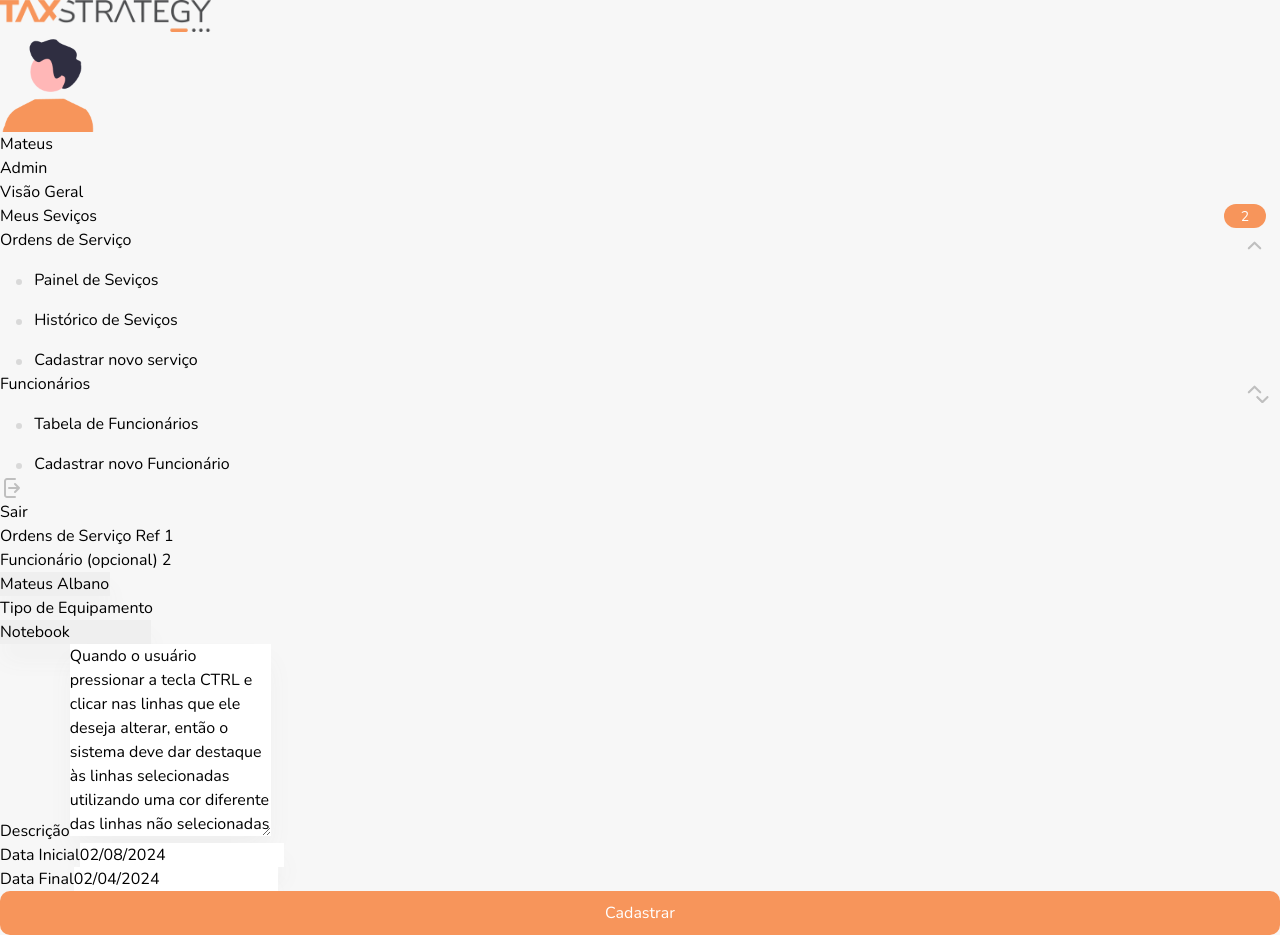
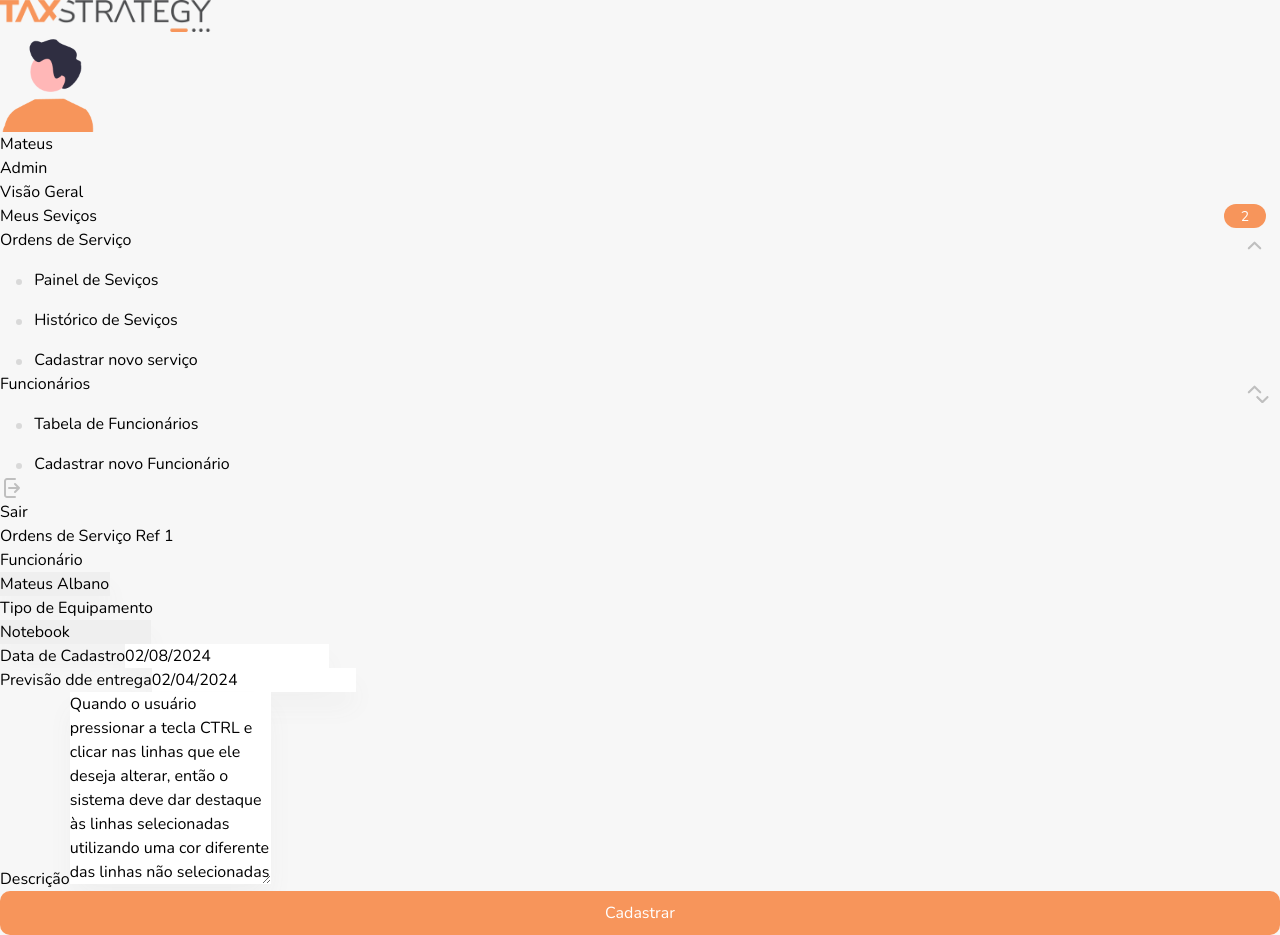
Before and after one commit to mateus-lopes/desafio-taxstrategy, an Angular app: page /services/edit/1 in a window 1280 px wide. Built offline with nearby package versions, Linux system fonts and the light colour scheme.

Commit message:
feat: :construction: update services module

```diff
--- a/src/app/app.routes.ts
+++ b/src/app/app.routes.ts
@@ -39,6 +39,10 @@ export const routes: Routes = [
         component: ServicesReportsComponent
     },
     {
+        path: 'services/reports/:id',
+        component: ServicesEditComponent
+    },
+    {
         path: 'not-found',
         component: NotFoundComponent
     },
--- a/src/app/components/add-service-form/add-service-form.component.html
+++ b/src/app/components/add-service-form/add-service-form.component.html
@@ -18,7 +18,8 @@
             </span>
         </div>
     </div>
-    <div class="flex flex-col gap-3 mb-5">
+    <div class="flex gap-8">
+        <div class="w-1/2 flex flex-col gap-3 mb-5">
             <label for="equipmentType">Tipo de Equipamento</label>
             <div class="relative inline-block">
                 <select class="w-full px-6 py-3 rounded-xl" id="equipmentType" formControlName="equipmentType">
@@ -39,20 +40,16 @@
                 </span>
             </div>
         </div>
+        <div class="w-1/2 flex flex-col gap-3 mb-5">
+            <label for="finalDate">Previsão de entrega</label>
+            <input class="px-6 py-3 rounded-xl" type="text" formControlName="finalDate"
+                (input)="applyDateMask($event, 'finalDate')" placeholder="DD/MM/YYYY" />
+        </div>
+    </div>
     <div class="flex flex-col gap-3 mb-5">
         <label for="description">Descrição</label>
-        <textarea class="px-6 py-3 rounded-xl" id="description" rows="5" placeholder="Escreva aqui..."
+        <textarea class="px-6 py-3 rounded-xl" id="description" rows="7" placeholder="Escreva aqui..."
             formControlName="description"></textarea>
-    </div>
-    <div class="flex flex-col gap-3 mb-5">
-        <label for="initialDate">Data Inicial</label>
-        <input class="px-6 py-3 rounded-xl" id="initialDate" (input)="applyDateMask($event, 'initialDate')"
-            placeholder="DD/MM/YYYY" formControlName="initialDate" />
-    </div>
-    <div class="flex flex-col gap-3 mb-5">
-        <label for="finalDate">Data Final</label>
-        <input class="px-6 py-3 rounded-xl" type="text" formControlName="finalDate"
-            (input)="applyDateMask($event, 'finalDate')" placeholder="DD/MM/YYYY" />
     </div>
     <div>
         <app-btn text="Cadastrar" (click)="submit()" [disabled]="!addForm.valid" [loading]="loading()" />
--- a/src/app/components/add-service-form/add-service-form.component.ts
+++ b/src/app/components/add-service-form/add-service-form.component.ts
@@ -32,12 +32,14 @@ export class AddServiceFormComponent {
     this.addForm.get(id_input)?.setValue(value);
   }
 
+  currentDate = new Date().toLocaleDateString('pt-BR', { day: '2-digit', month: '2-digit', year: 'numeric' });
+
   constructor() {
     this.addForm = new FormGroup({
       equipmentType: new FormControl('', [Validators.required]),
       description: new FormControl('', [Validators.required]),
-      initialDate: new FormControl('', [Validators.required, Validators.pattern('^(0[1-9]|[12][0-9]|3[01])/(0[1-9]|1[0-2])/[0-9]{4}$')]),
-      finalDate: new FormControl('', [Validators.required, Validators.pattern('^(0[1-9]|[12][0-9]|3[01])/(0[1-9]|1[0-2])/[0-9]{4}$')]),
+      initialDate: new FormControl(this.currentDate, [Validators.required]),
+      finalDate: new FormControl('', [Validators.required]),
       employee: new FormControl('', []),
     });
   }
--- a/src/app/components/edit-service-form/edit-service-form.component.html
+++ b/src/app/components/edit-service-form/edit-service-form.component.html
@@ -1,8 +1,9 @@
 <form [formGroup]="addForm">
-    <div class="flex flex-col gap-3 mb-5">
-        <label for="employee">Funcionário (opcional) 2</label>
+    <div class="flex gap-8">
+        <div class="w-2/3 flex flex-col gap-3 mb-5">
+            <label for="employee">Funcionário</label>
             <div class="relative inline-block">
-            <select class="w-full px-6 py-3 rounded-xl" id="employee" formControlName="employee">
+                <select [ariaReadOnly]="'Finalizado' === service.status" class="w-full px-6 py-3 rounded-xl" id="employee" formControlName="employee">
                     <option value="joao" [selected]="'Joao Gustavo' === service.employee">Joao Gustavo</option>
                     <option value="mateus" [selected]="'Mateus Albano' === service.employee">Mateus Albano</option>
                     <option value="jonatas" [selected]="'Jonatas Lopes' === service.employee">Jonatas Lopes</option>
@@ -16,7 +17,7 @@
                 </span>
             </div>
         </div>
-    <div class="flex flex-col gap-3 mb-5">
+        <div class="w-1/3 flex flex-col gap-3 mb-5">
             <label for="equipmentType">Tipo de Equipamento</label>
             <div class="relative inline-block">
                 <select class="w-full px-6 py-3 rounded-xl" id="equipmentType" formControlName="equipmentType">
@@ -35,21 +36,24 @@
                 </span>
             </div>
         </div>
+    </div>
+    <div class="flex gap-8">
+        <div class="w-1/2 flex flex-col gap-3 mb-5">
+            <label for="initialDate">Data de Cadastro</label>
+            <input class="px-6 py-3 rounded-xl focus:outline-none" id="initialDate" (input)="applyDateMask($event, 'initialDate')"
+                placeholder="DD/MM/YYYY" formControlName="initialDate" readonly />
+        </div>
+        <div class="w-1/2 flex flex-col gap-3 mb-5">
+            <label for="finalDate">Previsão dde entrega</label>
+            <input class="px-6 py-3 rounded-xl" type="text" formControlName="finalDate"
+                (input)="applyDateMask($event, 'finalDate')" placeholder="DD/MM/YYYY" />
+        </div>
+    </div>
     <div class="flex flex-col gap-3 mb-5">
         <label for="description">Descrição</label>
         <textarea class="px-6 py-3 rounded-xl" id="description" [rows]="calculateRows(service.description)" placeholder="Escreva aqui..."
             formControlName="description"></textarea>
     </div>
-    <div class="flex flex-col gap-3 mb-5">
-        <label for="initialDate">Data Inicial</label>
-        <input class="px-6 py-3 rounded-xl" id="initialDate" (input)="applyDateMask($event, 'initialDate')"
-            placeholder="DD/MM/YYYY" formControlName="initialDate" />
-    </div>
-    <div class="flex flex-col gap-3 mb-5">
-        <label for="finalDate">Data Final</label>
-        <input class="px-6 py-3 rounded-xl" type="text" formControlName="finalDate"
-            (input)="applyDateMask($event, 'finalDate')" placeholder="DD/MM/YYYY" />
-    </div>
     <div>
         <app-btn text="Cadastrar" (click)="submit()" [disabled]="!addForm.valid" [loading]="loading()" />
     </div>
--- a/src/app/components/edit-service-form/edit-service-form.component.ts
+++ b/src/app/components/edit-service-form/edit-service-form.component.ts
@@ -52,8 +52,8 @@ export class EditServiceFormComponent {
     this.addForm = new FormGroup({
       equipmentType: new FormControl(this.service.equipmentType, [Validators.required]),
       description: new FormControl(this.service.description, [Validators.required]),
-      initialDate: new FormControl(this.service.initialDate, [Validators.required, Validators.pattern('^(0[1-9]|[12][0-9]|3[01])/(0[1-9]|1[0-2])/[0-9]{4}$')]),
-      finalDate: new FormControl(this.service.finalDate, [Validators.required, Validators.pattern('^(0[1-9]|[12][0-9]|3[01])/(0[1-9]|1[0-2])/[0-9]{4}$')]),
+      initialDate: new FormControl(this.service.initialDate, [Validators.required]),
+      finalDate: new FormControl(this.service.finalDate, [Validators.required]),
       employee: new FormControl(this.service.employee, []),
     });
   }
--- a/src/app/components/logo/logo.component.html
+++ b/src/app/components/logo/logo.component.html
@@ -1,3 +1,3 @@
-<section class="pl-8 pt-8">
-    <img class="select-none" ngSrc="./assets/logo.png" alt="Logo escura Tax Strategy, Logo Tax Strategy, Tax Strategy, taxstrategy" width="211.45" height="32" >
+<section class="pl-8 pt-8" routerLink="/">
+    <img class="select-none cursor-pointer" ngSrc="./assets/logo.png" alt="Logo escura Tax Strategy, Logo Tax Strategy, Tax Strategy, taxstrategy" width="211.45" height="32" >
 </section>
--- a/src/app/components/logo/logo.component.ts
+++ b/src/app/components/logo/logo.component.ts
@@ -1,11 +1,13 @@
 import { NgOptimizedImage } from '@angular/common';
 import { Component } from '@angular/core';
+import { RouterLink } from '@angular/router';
 
 @Component({
   selector: 'app-logo',
   standalone: true,
   imports: [
-    NgOptimizedImage
+    NgOptimizedImage,
+    RouterLink
   ],
   templateUrl: './logo.component.html',
   styleUrl: './logo.component.scss'
--- a/src/app/components/service-table/service-table.component.html
+++ b/src/app/components/service-table/service-table.component.html
@@ -47,7 +47,7 @@
           <span class="px-2 inline-flex text-xs leading-5 font-semibold rounded-full" [class]="getColor(service.status)">{{ service.status }}</span>
         </td>
         <td class="px-6 py-4 whitespace-nowrap text-right text-sm font-medium">
-          <a class="cursor-pointer" [routerLink]="'/services/edit/' + service.ref">
+          <a class="cursor-pointer" [routerLink]="!onlyRead ? '/services/' + service.ref : '/services/report/' + service.ref">
             <svg style="transform: rotate(90deg)" width="16" height="16" viewBox="0 0 16 16" fill="none" xmlns="http://www.w3.org/2000/svg">
               <path d="M12.6316 10.9474L7.579 5.89473L2.52637 10.9474" stroke="#F7955B" stroke-width="1.89474" stroke-linecap="round" stroke-linejoin="round"/>
           </svg>
--- a/src/styles.scss
+++ b/src/styles.scss
@@ -49,3 +49,7 @@ select:focus {
 .custom-shadow, table, input, select, textarea {
   box-shadow: 0px 16px 25.5px -2px rgba(102, 102, 102, 0.055);
 }
+
+input:read-only:focus, textarea:read-only:focus, select:read-only:focus {
+  outline: none;
+}
```
Lines whose indentation alone changed are shown as unchanged.
